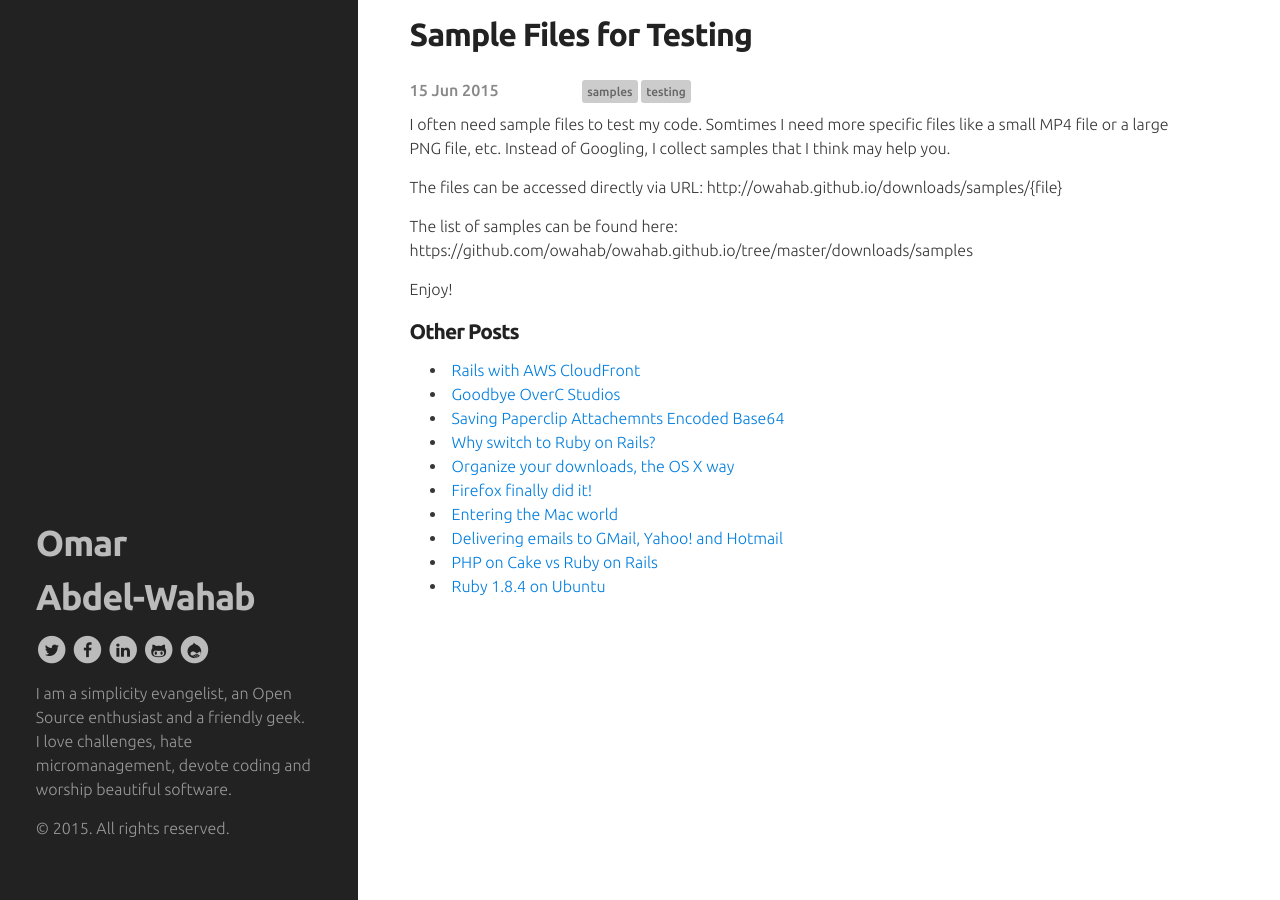
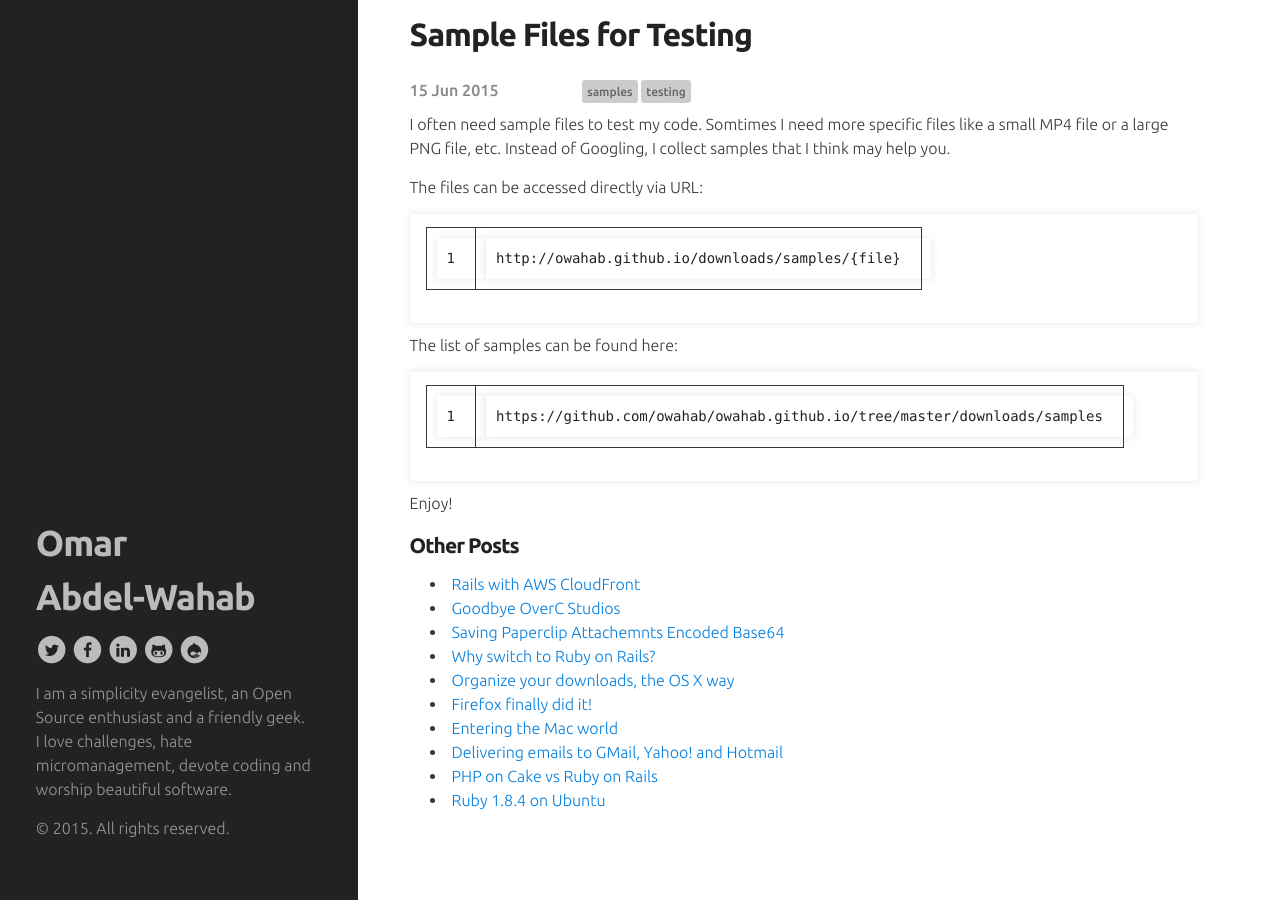
Before and after one commit to owahab/owahab.github.io, a Jekyll site: the page built from _posts/2015-06-15-file-testing-samples.md, in a window 1280 px wide. Built offline with Jekyll 4.4.1, drawn with Linux system fonts in a browser that asks for light colours; nearby versions of some CDN libraries; comment, search, counter and statistics services are not loaded.

Commit message:
Fixing URLs

```diff
--- a/_posts/2015-06-15-file-testing-samples.md
+++ b/_posts/2015-06-15-file-testing-samples.md
@@ -7,8 +7,12 @@ categories: samples testing
 I often need sample files to test my code. Somtimes I need more specific files like a small MP4 file or a large PNG file, etc.
 Instead of Googling, I collect samples that I think may help you.
 
-The files can be accessed directly via URL: http://owahab.github.io/downloads/samples/{file}
+The files can be accessed directly via URL:
 
-The list of samples can be found here: https://github.com/owahab/owahab.github.io/tree/master/downloads/samples
+    http://owahab.github.io/downloads/samples/{file}
+
+The list of samples can be found here:
+
+    https://github.com/owahab/owahab.github.io/tree/master/downloads/samples
 
 Enjoy!
```
